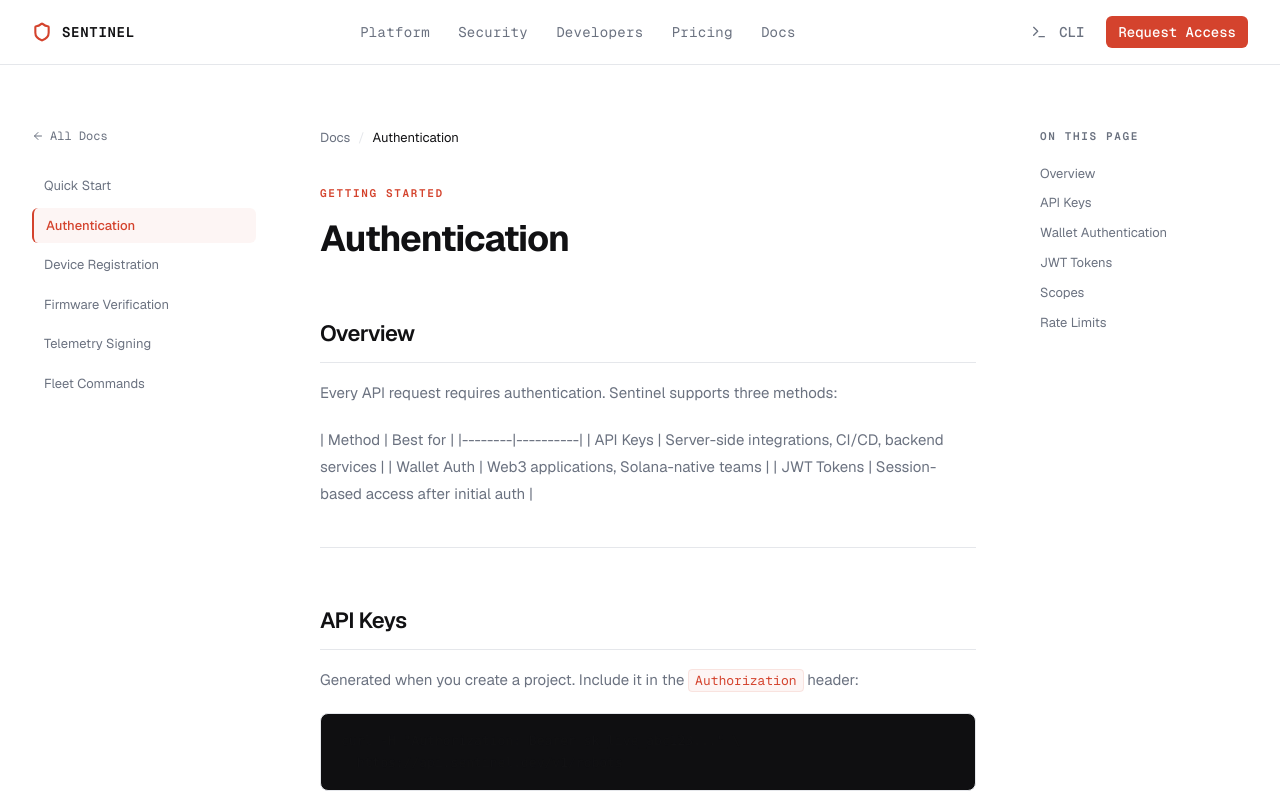
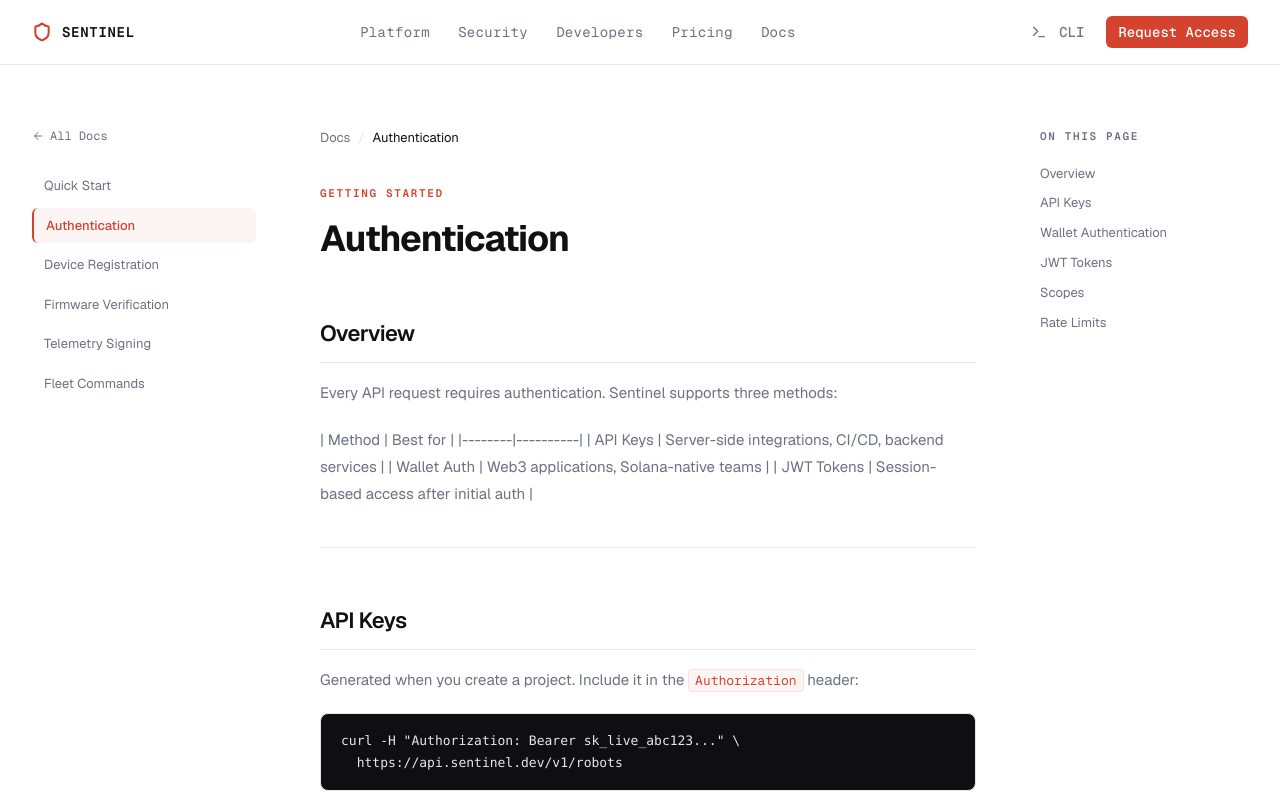
Before and after one commit to SentinelsToday/sentinels, a Next.js app: page /docs/authentication in a window 1280 px wide. Shown: the top 800 px of the page. Built offline with nearby package versions, Linux system fonts and the light colour scheme.

Commit message:
fix: code block text color visible on dark background

```diff
--- a/src/app/docs/[slug]/page.tsx
+++ b/src/app/docs/[slug]/page.tsx
@@ -144,7 +144,7 @@ export default async function DocPage({ params }: { params: Promise<{ slug: stri
                       );
                     },
                     pre: ({ children }) => (
-                      <pre className="bg-[#0f0f11] border border-border rounded-lg px-5 py-4 mb-6 overflow-x-auto text-[13px] leading-[1.7] font-mono">
+                      <pre className="bg-[#0f0f11] text-gray-200 border border-border rounded-lg px-5 py-4 mb-6 overflow-x-auto text-[13px] leading-[1.7] font-mono">
                         {children}
                       </pre>
                     ),
```
